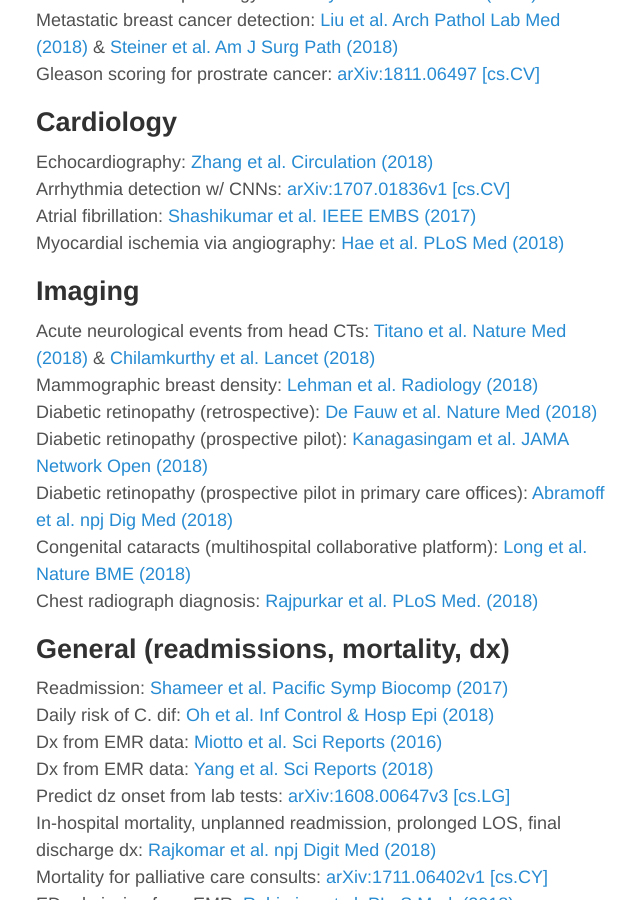
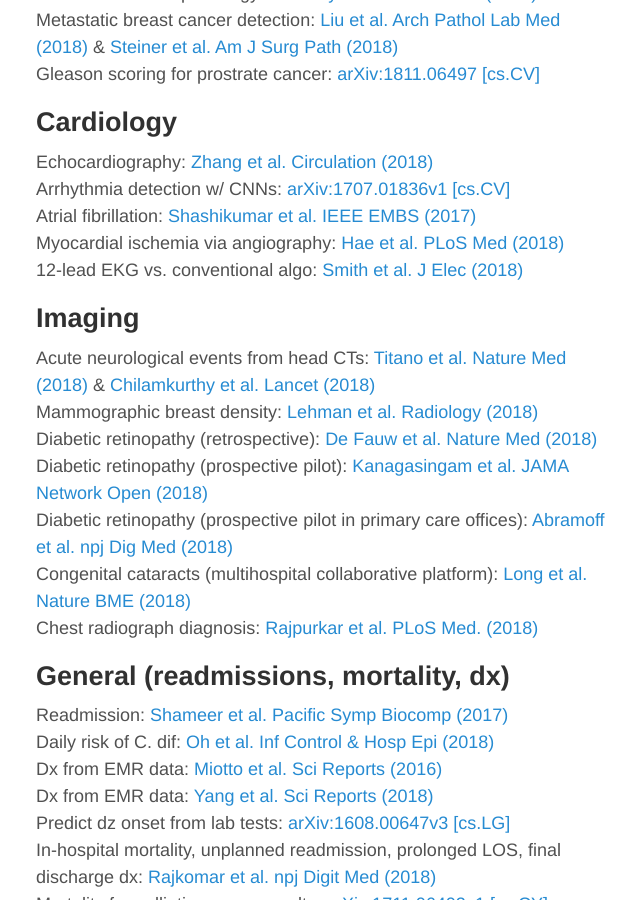
Before and after one commit to erikr/erikr.github.io, a Jekyll site: the page built from _posts/2018-08-03-AI-medicine-papers.md, in a window 1280 px wide and 900 px high, scrolled down 841 px. Shown: the whole window, without its empty margins (316-956 px from the left). Built offline with Jekyll 4.4.1, drawn with Linux system fonts in a browser that asks for light colours; nearby versions of some CDN libraries.

Commit message:
Update 2018-08-03-AI-medicine-papers.md
added 12-lead ekg paper

```diff
--- a/_posts/2018-08-03-AI-medicine-papers.md
+++ b/_posts/2018-08-03-AI-medicine-papers.md
@@ -39,6 +39,7 @@
 Arrhythmia detection w/ CNNs: [arXiv:1707.01836v1 [cs.CV]](https://arxiv.org/abs/1707.01836)
 Atrial fibrillation: [Shashikumar et al. IEEE EMBS (2017)](/papers/shashikumar.pdf)
 Myocardial ischemia via angiography: [Hae et al. PLoS Med (2018)](https://journals.plos.org/plosmedicine/article?id=10.1371/journal.pmed.1002693)
+12-lead EKG vs. conventional algo: [Smith et al. J Elec (2018)](https://www.sciencedirect.com/science/article/pii/S0022073618302292)
 
 
 ## Imaging
```
